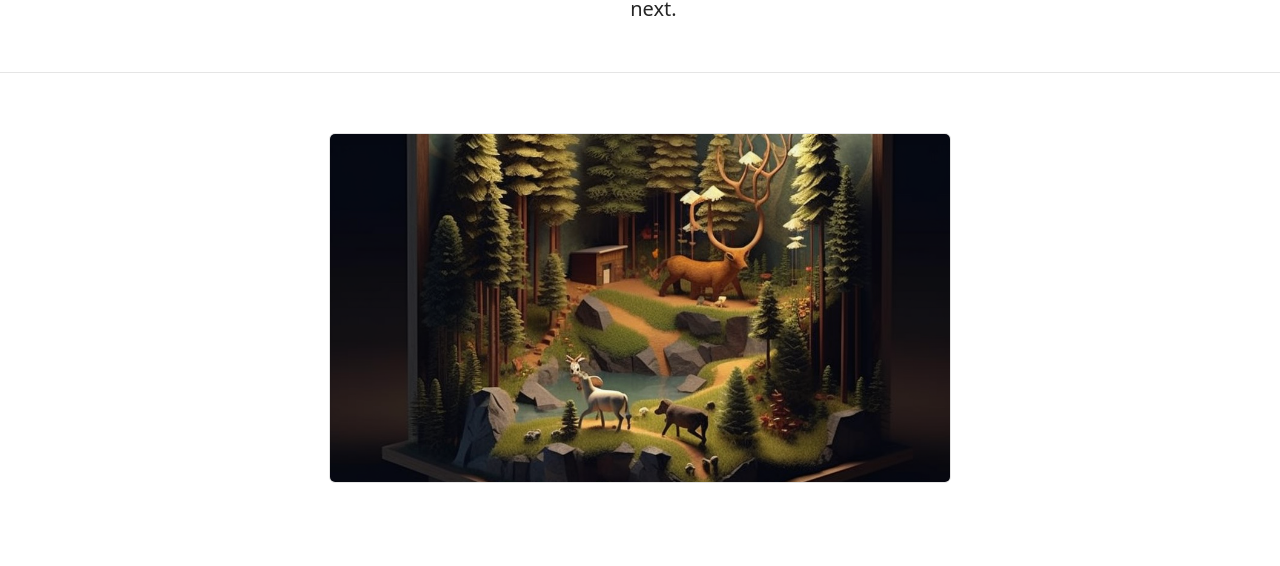
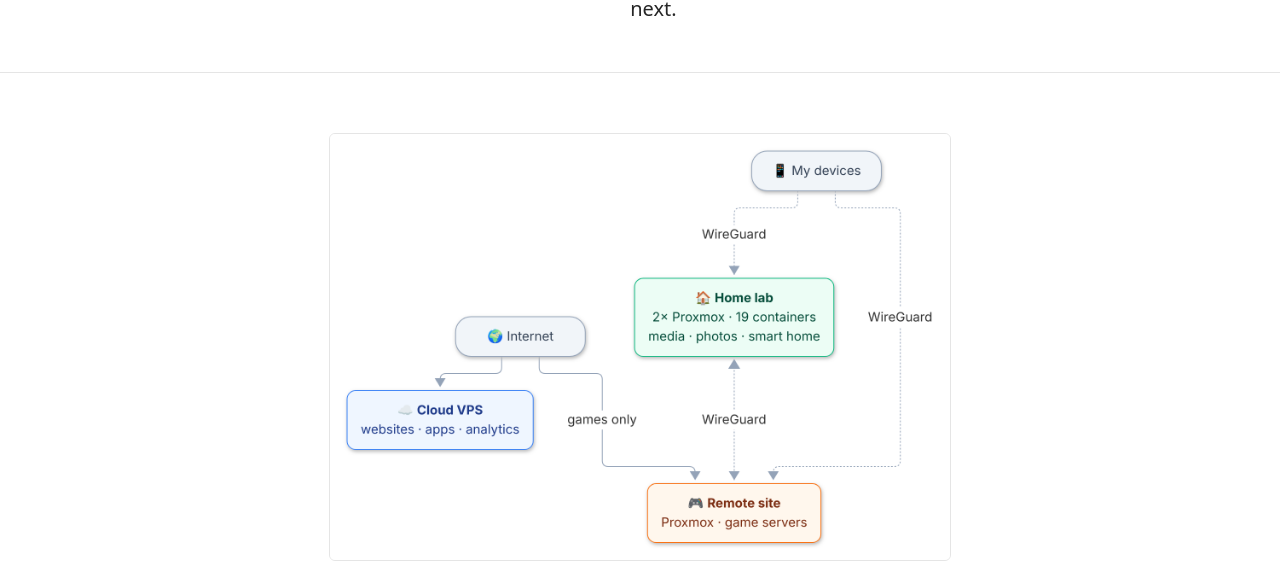
Before and after one commit to Axelgoris99/gogolb, an Astro site: page /posts/homelab_evolution in a window 1280 px wide. Shown: the part 386-952 px from the top of the page. Built offline with nearby package versions, Linux system fonts and the light colour scheme; Astro itself is replaced by a stand-in of ours; a web font is replaced by a local one.

Commit message:
Homelab diagram on the Homelab Evolution post
Co-Authored-By: Claude Opus 5.5 <noreply@anthropic.com>

```diff
--- a/src/content.config.ts
+++ b/src/content.config.ts
@@ -9,6 +9,7 @@ const postsCollection = defineCollection({
     date: z.date(),
     excerpt: z.string(),
     image: z.string().optional(),
+    imageAlt: z.string().optional(),
     tags: z.array(z.string()).default([]),
     draft: z.boolean().default(false),
   }),
--- a/src/content/posts/homelab_evolution.md
+++ b/src/content/posts/homelab_evolution.md
@@ -2,7 +2,8 @@
 title: Homelab Evolution
 date: 2026-07-17
 excerpt: How my homelab started, how it grew and where I want to take it next.
-image: /images/image7.png
+image: /images/homelab-infra.png
+imageAlt: "Diagram of my homelab today: a cloud VPS for websites and apps, a home lab with two Proxmox servers (media, photos, smart home) and a remote site with game servers, linked to each other and to my devices by WireGuard."
 tags: [homelab, self-host]
 ---
 
--- a/src/layouts/PostLayout.astro
+++ b/src/layouts/PostLayout.astro
@@ -17,6 +17,7 @@ interface Props {
     date: Date;
     excerpt: string;
     image?: string;
+    imageAlt?: string;
     tags: string[];
   };
   newer: NavPost | null;
@@ -24,7 +25,7 @@ interface Props {
 }
 
 const { frontmatter, newer, older } = Astro.props;
-const { title, date, excerpt, image, tags } = frontmatter;
+const { title, date, excerpt, image, imageAlt = "", tags } = frontmatter;
 
 // Estimated reading time
 const WORDS_PER_MINUTE = 225;
@@ -56,7 +57,7 @@ const readingTime = Math.max(1, Math.ceil(wordCount / WORDS_PER_MINUTE));
         </div>
       </header>
       <main class="wrapper stack gap-10">
-        {image && <img class="feature-image" src={image} alt="" loading="eager" />}
+        {image && <img class="feature-image" src={image} alt={imageAlt} loading="eager" />}
         <div class="entry-content">
           <slot />
         </div>
@@ -132,8 +133,6 @@ const readingTime = Math.max(1, Math.ceil(wordCount / WORDS_PER_MINUTE));
     width: 100%;
     max-width: 68ch;
     margin-inline: auto;
-    aspect-ratio: 16 / 9;
-    object-fit: cover;
     border-radius: var(--radius-lg);
     border: var(--line);
   }
```
Also changed, not shown: public/images/homelab-infra.png (added).
